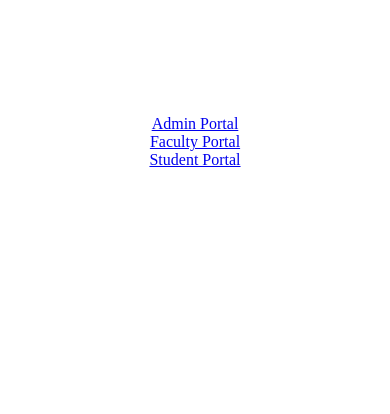
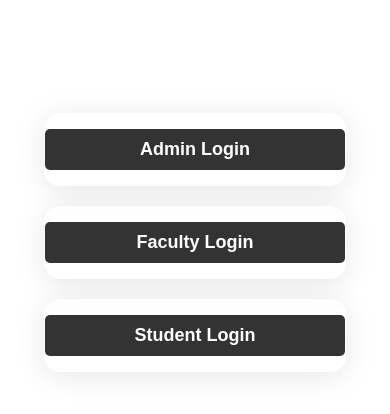
Before and after one commit to yashsuthar00/SGP, a website: page public/index.html in a window 390 px wide. Shown: the part 280-694 px from the top of the page. Drawn offline with Linux system fonts and the light colour scheme.

Commit message:
add frontend for portal page

```diff
--- a/public/index.html
+++ b/public/index.html
@@ -1,16 +1,40 @@
+
 <!DOCTYPE html>
 <html lang="en">
 <head>
     <meta charset="UTF-8">
     <meta name="viewport" content="width=device-width, initial-scale=1.0">
-    <title>SGP Authentication</title>
     <link rel="stylesheet" href="style.css">
+    <title>Login Portals</title>
 </head>
 <body>
-    <div>
-        <a href="/admin-login">Admin Portal</a>
-        <a href="/faculty-login">Faculty Portal</a>
-        <a href="/student-login">Student Portal</a>
+    <div class="back_img">
+        <img src="./assets/images/indus photo.jpg" alt="back_img">
+    </div>
+    <div class="portals">
+        <!-- Student Login -->
+        <div class="portal">
+            <a href="/admin-Login">
+                <img src="./assets/images/portal photo.png" alt="Admin Login">
+            </a>
+            <p>Admin Login</p>
+        </div>
+
+        <!-- Faculty Login -->
+        <div class="portal">
+            <a href="/faculty-login">
+                <img src="./assets/images/portal photo.png" alt="Faculty Login">
+            </a>
+            <p>Faculty Login</p>
+        </div>
+
+        <!-- Admin Login -->
+        <div class="portal">
+            <a href="/student-login">
+                <img src="./assets/images/portal photo.png" alt="Student Login">
+            </a>
+            <p>Student Login</p>
+        </div>
     </div>
 </body>
 </html>
--- a/public/style.css
+++ b/public/style.css
@@ -1,12 +1,99 @@
-*{
+body, html {
     margin: 0;
     padding: 0;
+    width: 100%;
+    height: 100%;
+    font-family: Arial, sans-serif;
+    overflow: hidden;
+    display: flex;
+    justify-content: center;
+    align-items: center;
+    position: relative;
 }
 
-div{
+.back_img > img {
+    width: 100vw;
+    height: 100vh;
+    object-fit: cover;
+    filter: blur(0.7px);
+    position: fixed;
+    left: 0;
+    top: 0;
+    z-index: -1;
+}
+
+.portals {
     display: flex;
-    flex-direction: column;
-    justify-content: center;
+    justify-content: space-around;
     align-items: center;
-    height: 100svh;
+    width: 80%;
+    max-width: 1000px;
 }
+
+.portal {
+    text-align: center;
+    color: rgb(0, 0, 0);
+    font-weight: bold;
+    font-size: large;
+    position: relative;
+    top: 100px;
+
+
+    /* From https://css.glass */
+    background: rgba(255, 255, 255, 0);
+    border-radius: 16px;
+    box-shadow: 0 4px 30px rgba(0, 0, 0, 0.1);
+    backdrop-filter: blur(1.9px);
+    -webkit-backdrop-filter: blur(1.6px);
+    border: 1px solid rgba(255, 255, 255, 0.48);
+}
+
+.portal img {
+    width: 180px;
+    height: auto;
+    cursor: pointer;
+    border-radius: 10px;
+}
+
+.portal img:hover {
+    transform: scale(1.05);
+}
+
+/* Responsive adjustments for mobile devices */
+@media (max-width: 768px) {
+    .back_img {
+        background-image: url('3 photo.png');
+
+        display: none;
+    }
+
+    body {
+        overflow: auto;
+    }
+
+    .portals {
+        flex-direction: column;
+        justify-content: center;
+        align-items: center;
+        width: 100%;
+    }
+
+    .portal {
+        margin: 10px auto;
+        width: 80%;
+        max-width: 300px;
+    }
+
+    .portal img {
+        display: none;
+    }
+
+    .portal p {
+        margin: 15px 0;
+        padding: 10px;
+        background-color: #333;
+        color: white;
+        border-radius: 5px;
+        cursor: pointer;
+    }
+}
```
Also changed, not shown: public/assets/images/indus photo.jpg (added), public/assets/images/portal photo.png (added).
